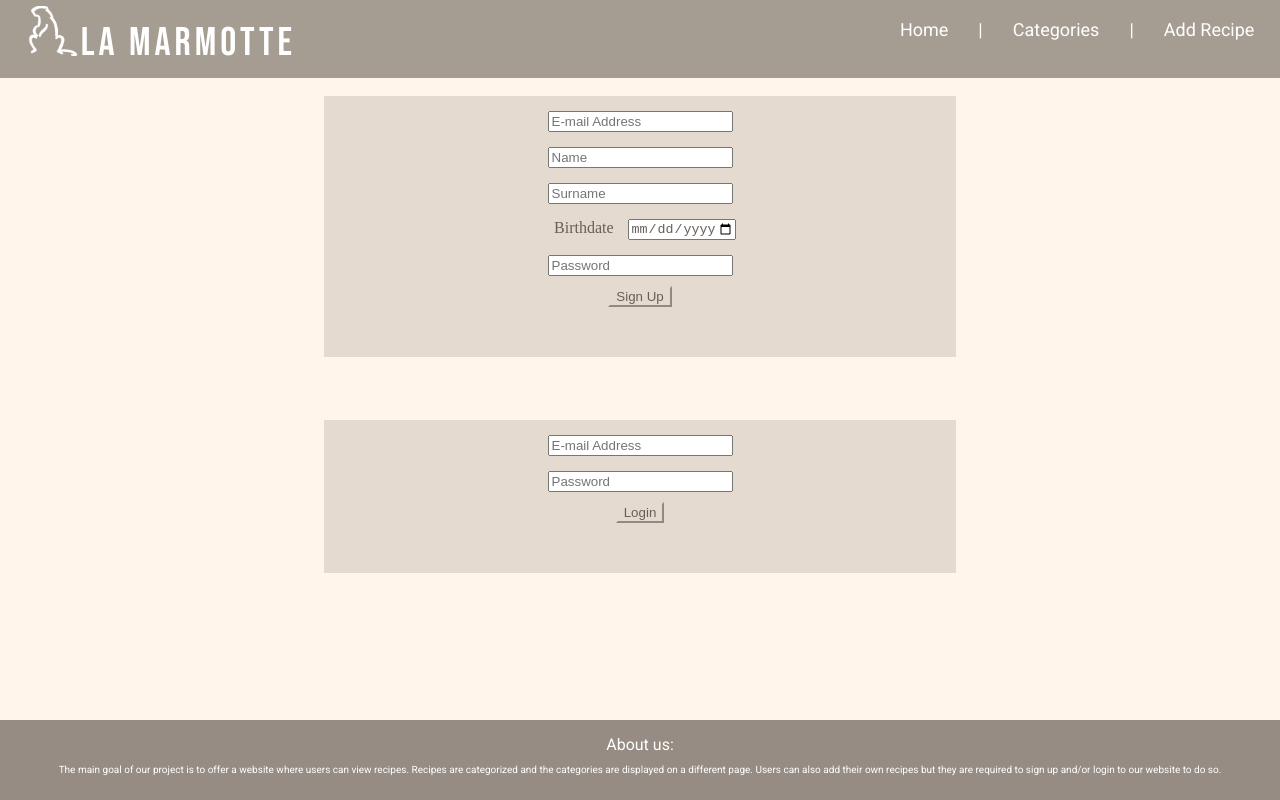
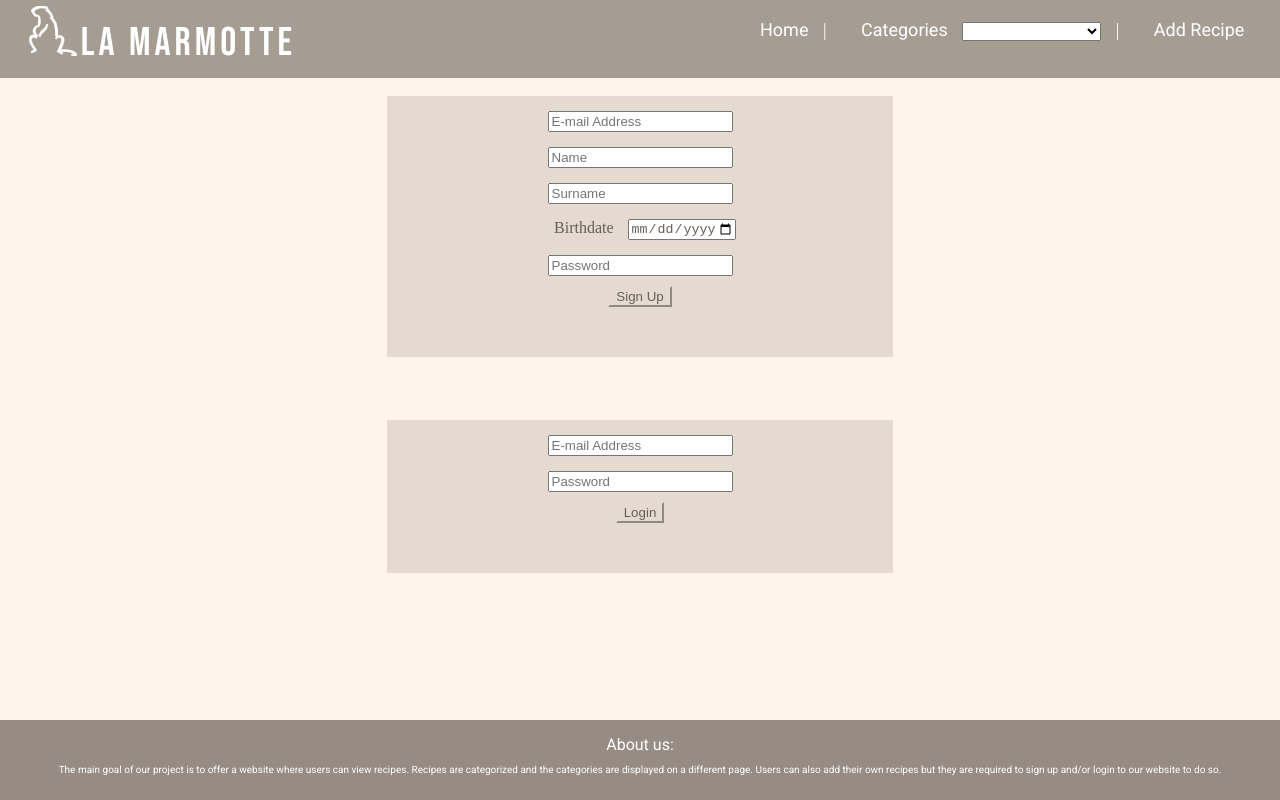
Before and after one commit to DrengrVikingr/cs391project, a plain HTML site: page sign_up_login_page/sign_up_login.html in a window 1280 px wide. Drawn offline with Linux system fonts and the light colour scheme.

Commit message:
added categories feature

```diff
--- a/sign_up_login_page/sign_up_login.css
+++ b/sign_up_login_page/sign_up_login.css
@@ -43,6 +43,15 @@ div.navigation {
 }
 
 div.navigation a {
+    margin-right: 10px;
+    font-family: 'Roboto';
+    color: white;
+    text-decoration: none;
+    padding-left: 30px;
+}
+
+.label {
+    margin-right: 10px;
     font-family: 'Roboto';
     color: white;
     text-decoration: none;
@@ -51,7 +60,7 @@ div.navigation a {
 
 form {
     display: inline-block;
-    width: 50%;
+    width: 40%;
     margin: 2.5%;
     background-color: rgb(166, 156, 146, 0.3);
 }
--- a/sign_up_login_page/sign_up_login.html
+++ b/sign_up_login_page/sign_up_login.html
@@ -6,8 +6,30 @@
 	</head>
 	<body>
 		<header>
-  			<nav><a class="icon"><img  height="50px" src="img/logo-cream.png"/></a><a class="marmotte" href="../home/index.html">La Marmotte</a>
-    		<div class="navigation"><a  href="../home/index.html">Home</a><a  href="../home/index.html">|</a><a  href="#">Categories</a><a  href="recipeSite.html">|</a><a  href="../add_recipe_page/add_recipe.html">Add Recipe</a></div>
+  			<nav>
+				<a class="icon"><img  height="50px" src="img/logo-cream.png"/></a>
+				<a class="marmotte" href="../home/index.html">La Marmotte</a>
+    			<div class="navigation">
+					<a  href="../home/index.html">Home</a>
+					|
+					<label for="categories" class="label">Categories</label>
+					<select name="categories" style="margin-right: 10px;" onchange="location = this.value;">
+						<optgroup label="Starters" id="starters">
+							<option></option>
+							<option></option>
+						 </optgroup>
+						 <optgroup label="Main Dishes" id="mainDishes">
+							<option></option>
+							<option></option>
+						 </optgroup>
+						 <optgroup label="Desserts" id="desserts">
+							<option value="../ChocolateBabka/babka.html">Chocolate Babka</option>
+							<option></option>
+						 </optgroup>
+					</select>
+					|
+					<a  href="../add_recipe_page/add_recipe.html">Add Recipe</a>
+				</div>
   			</nav>
 		</header>
 		<div>
--- a/sign_up_login_page/sign_up_login.js
+++ b/sign_up_login_page/sign_up_login.js
@@ -47,3 +47,17 @@ function login() {
     alert("Sorry, your browser does not support local storage");
   }
 }
+
+function getRecipes() {
+  if (localStorage.getItem("recipeIndex") > 0) {
+    var index = localStorage.getItem("recipeIndex");
+    for (i = 0; i < index; i++) {
+      var recipe = JSON.parse(localStorage.getItem("recipe" + i));
+      var option = document.getElementById(recipe.category);
+      var recipeOpt = document.createElement("option");
+      recipeOpt.text = recipe.name;
+      recipeOpt.value = recipe.link;
+      option.appendChild(recipeOpt);
+    }
+  }
+}
```
